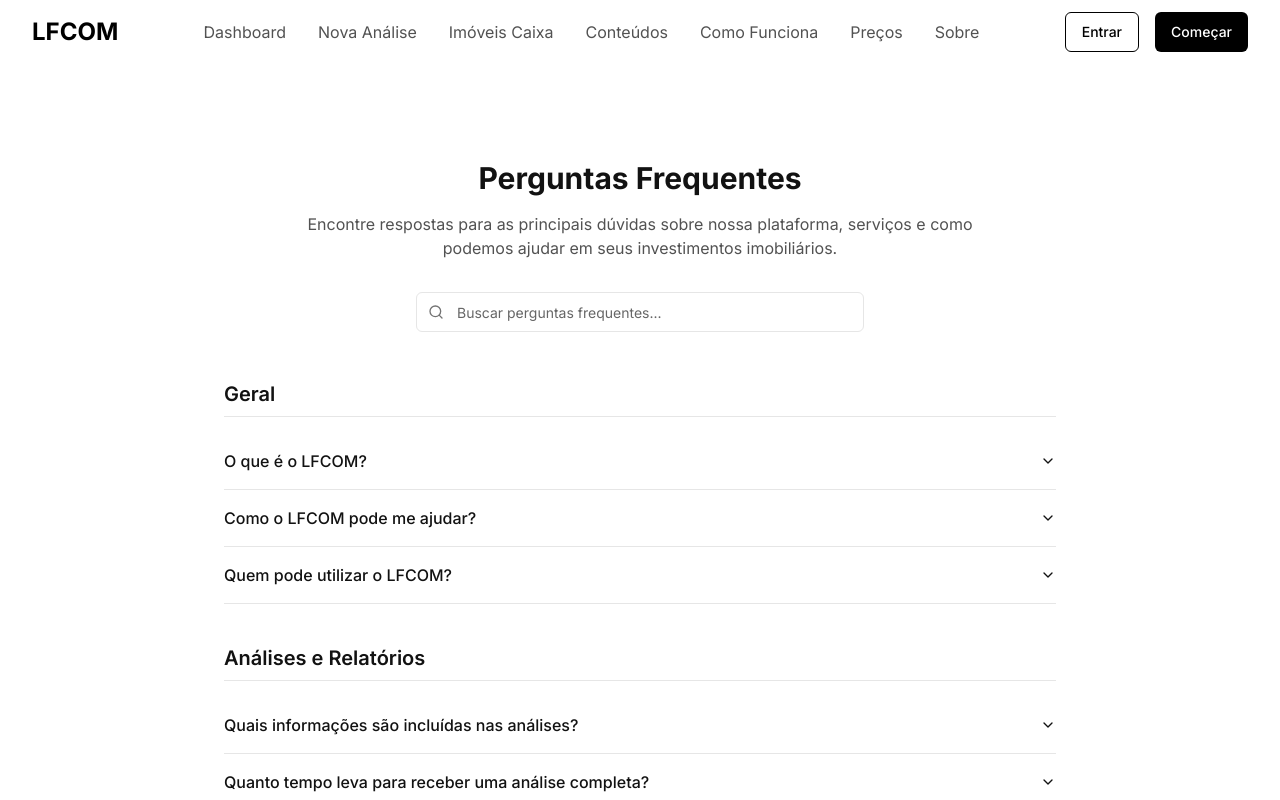
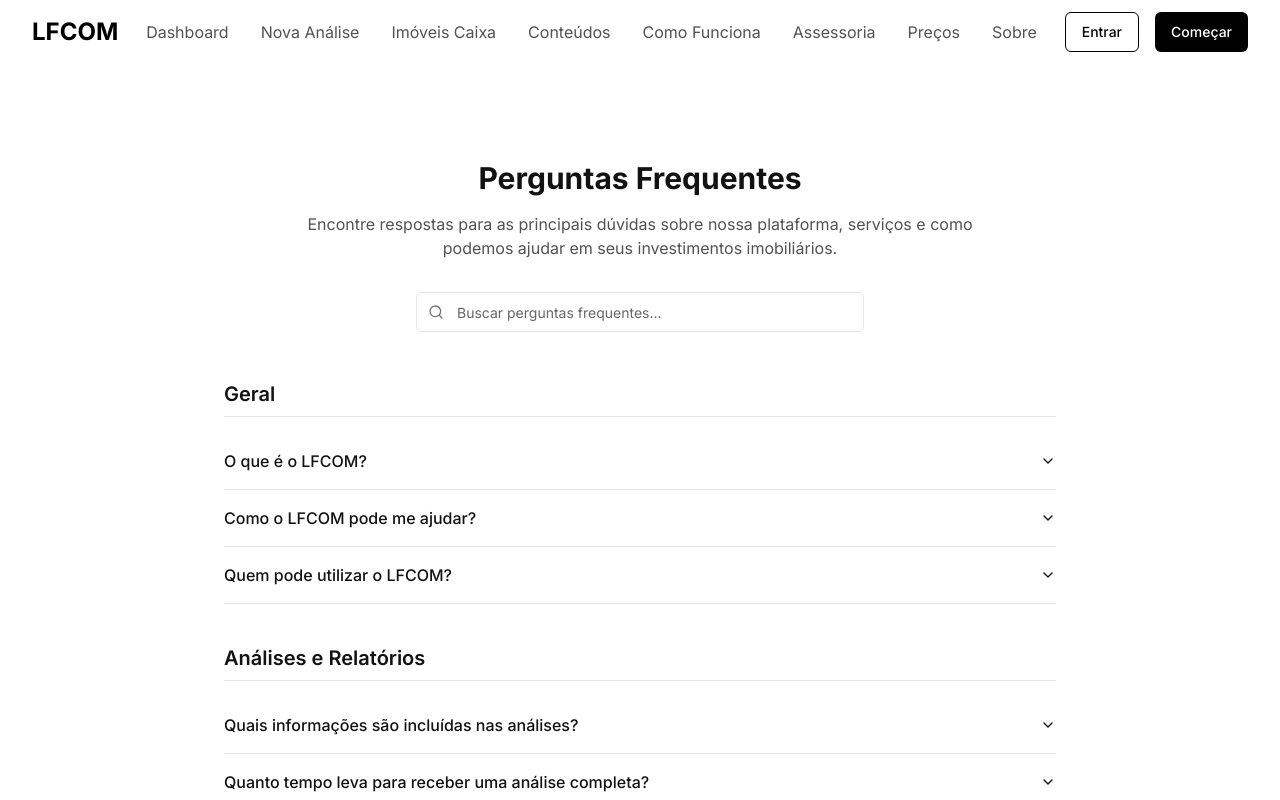
Before and after one commit to gabriedo/lfcom-leilao-insights, a React (Vite) app: page /faq in a window 1280 px wide. Shown: the top 800 px of the page. Built offline with nearby package versions, Linux system fonts and the light colour scheme.

Commit message:
Fix: Add Assessoria page
Adds the Assessoria page to the application.

```diff
--- a/src/components/Navbar.tsx
+++ b/src/components/Navbar.tsx
@@ -1,4 +1,3 @@
-
 import { Menu, LogOut, User } from "lucide-react";
 import { Button } from "@/components/ui/button";
 import { useEffect, useState } from "react";
@@ -33,7 +32,6 @@ export default function Navbar() {
     return () => window.removeEventListener('scroll', handleScroll);
   }, []);
 
-  // Close mobile menu when changing routes
   useEffect(() => {
     setMobileMenuOpen(false);
   }, [location]);
@@ -42,7 +40,6 @@ export default function Navbar() {
     return location.pathname === path ? "text-lfcom-black font-semibold" : "text-lfcom-gray-600 hover:text-lfcom-black";
   };
 
-  // Get initials from user name
   const getUserInitials = () => {
     if (!user?.name) return "U";
     return user.name
@@ -63,7 +60,6 @@ export default function Navbar() {
             </Link>
           </div>
 
-          {/* Desktop Navigation */}
           <nav className="hidden md:flex space-x-8">
             <Link to="/dashboard" className={`transition-colors ${isActive('/dashboard')}`}>
               Dashboard
@@ -79,6 +75,9 @@ export default function Navbar() {
             </Link>
             <Link to="/como-funciona" className={`transition-colors ${isActive('/como-funciona')}`}>
               Como Funciona
+            </Link>
+            <Link to="/assessoria" className={`transition-colors ${isActive('/assessoria')}`}>
+              Assessoria
             </Link>
             <Link to="/precos" className={`transition-colors ${isActive('/precos')}`}>
               Preços
@@ -135,7 +134,6 @@ export default function Navbar() {
             )}
           </div>
 
-          {/* Mobile Menu Button */}
           <Button
             variant="ghost"
             size="icon"
@@ -146,7 +144,6 @@ export default function Navbar() {
           </Button>
         </div>
 
-        {/* Mobile Menu */}
         {mobileMenuOpen && (
           <div className="md:hidden py-4 px-2 bg-white border-t border-lfcom-gray-200 animate-fade-in">
             <nav className="flex flex-col space-y-4">
@@ -164,6 +161,9 @@ export default function Navbar() {
               </Link>
               <Link to="/como-funciona" className={`py-2 ${isActive('/como-funciona')}`}>
                 Como Funciona
+              </Link>
+              <Link to="/assessoria" className={`py-2 ${isActive('/assessoria')}`}>
+                Assessoria
               </Link>
               <Link to="/precos" className={`py-2 ${isActive('/precos')}`}>
                 Preços
```
